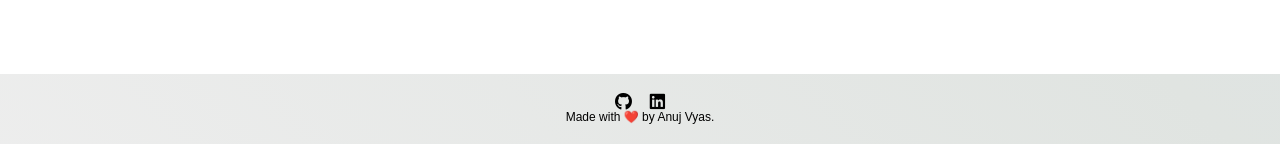
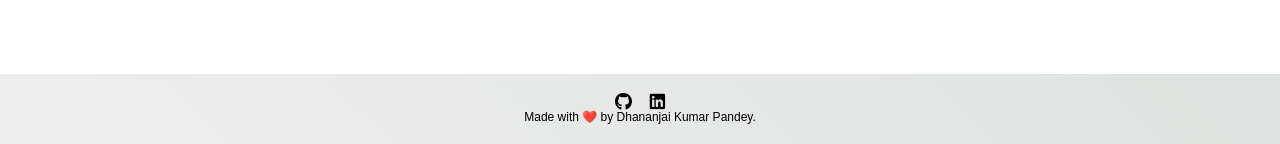
Before and after one commit to dhananjai-kp/spam-detector-deployed, a Flask app: template templates/result.html in a window 1280 px wide. Shown: the part 656-800 px from the top of the page. Run offline with Flask 2, Linux system fonts and the light colour scheme; the template is opened without the code that fills it, so the values that code supplies are empty; parts of the project's set-up code (start-up, migrations or seed data) failed here and were passed over; some libraries are stand-ins or nearby versions.

Commit message:
Update result.html

```diff
--- a/templates/result.html
+++ b/templates/result.html
@@ -33,10 +33,10 @@
 		<!-- Footer -->
         <div class='footer'>
             <div class="contact">
-                <a target="_blank" href="https://github.com/anujvyas/Spam-SMS-Classifier-Deployment"><i class="fab fa-github fa-lg contact-icon"></i></a>
-                <a target="_blank" href="https://www.linkedin.com/in/anujkvyas"><i class="fab fa-linkedin fa-lg contact-icon"></i></a>
+                <a target="_blank" href="https://github.com/dhananjai-kp/spam-detector-deployed/"><i class="fab fa-github fa-lg contact-icon"></i></a>
+                <a target="_blank" href="https://www.linkedin.com/in/dhananjai-kp"><i class="fab fa-linkedin fa-lg contact-icon"></i></a>
             </div>
-            <p class='footer-description'>Made with ❤️ by Anuj Vyas.</p>
+            <p class='footer-description'>Made with ❤️ by Dhananjai Kumar Pandey.</p>
         </div>
 
 	</body>
```
